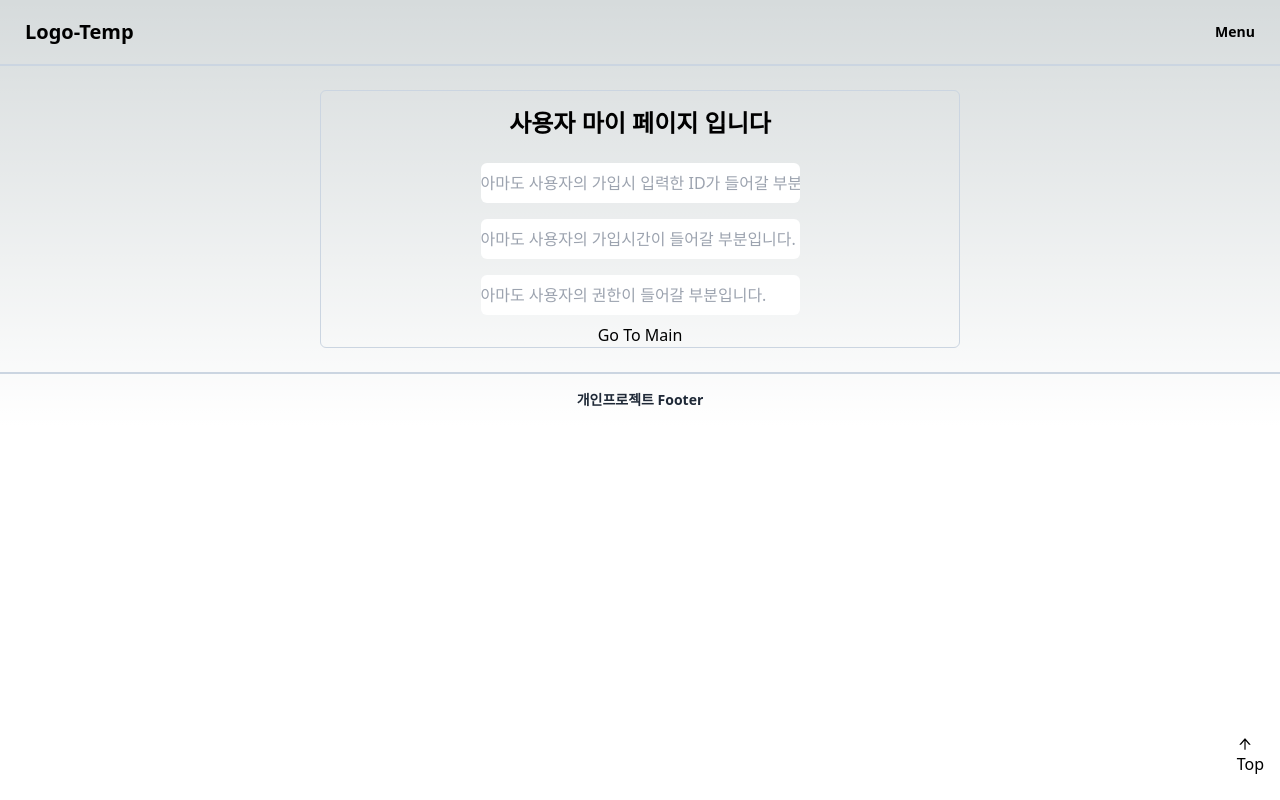
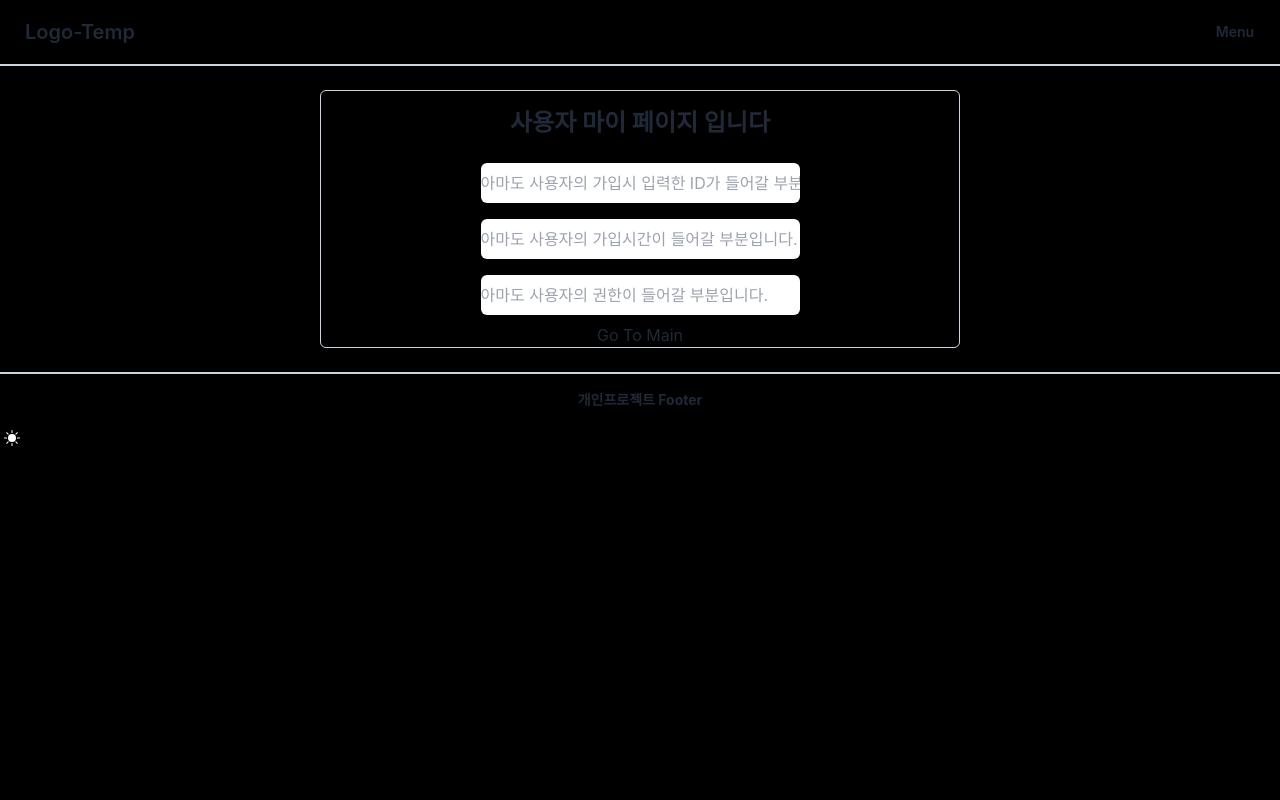
Before and after one commit to Runor0624/Real-Shop, a Next.js app: page /mypage/2 in a window 1280 px wide. Built offline with nearby package versions, Linux system fonts and the light colour scheme.

Commit message:
[Add] 다크모드 추가

```diff
--- a/app/globals.css
+++ b/app/globals.css
@@ -2,32 +2,31 @@
 @tailwind components;
 @tailwind utilities;
 
+
 :root {
-  --foreground-rgb: 0, 0, 0;
-  --background-start-rgb: 214, 219, 220;
-  --background-end-rgb: 255, 255, 255;
+  --darkcolor: #000000;
+  background-color: #000000;
 }
 
-@media (prefers-color-scheme: dark) {
-  :root {
-    --foreground-rgb: 255, 255, 255;
-    --background-start-rgb: 0, 0, 0;
-    --background-end-rgb: 0, 0, 0;
-  }
+:root.dark {
+  --darkcolor: #e0e0e0;
+  background-color: #e0e0e0;
 }
 
 body {
-  color: rgb(var(--foreground-rgb));
   background: linear-gradient(
       to bottom,
       transparent,
       rgb(var(--background-end-rgb))
     )
     rgb(var(--background-start-rgb));
+    max-width: 3840px;
+    min-height: 100vh;
+    margin: 0;
+    padding: 0;
+    font-family: -apple-system, BlinkMacSystemFont, 'Segoe UI', 'Roboto', 'Oxygen',
+    'Ubuntu', 'Cantarell', 'Fira Sans', 'Droid Sans', 'Helvetica Neue',
+    sans-serif;
+  -webkit-font-smoothing: antialiased;
+  -moz-osx-font-smoothing: grayscale;
 }
-
-@layer utilities {
-  .text-balance {
-    text-wrap: balance;
-  }
-}
--- a/app/layout.tsx
+++ b/app/layout.tsx
@@ -1,6 +1,8 @@
 import Nav from '@/components/Common/Nav'
 import Footers from '@/components/Common/Footer'
 import TopButton from '@/components/Common/TopButton'
+import DarkModeProviders from '@/components/Common/DarkMode/DarkModeProvider'
+import DarkMode from '@/components/Common/DarkMode/DarkMode'
 
 import { ToastContainer } from 'react-toastify'
 import 'react-toastify/dist/ReactToastify.css'
@@ -16,11 +18,14 @@ export default function RootLayout({
   return (
     <html lang='en'>
       <body>
-        <Nav />
-        <ToastContainer />
-        <ReactQuery>{children}</ReactQuery>
-        <Footers />
-        <TopButton />
+        <DarkModeProviders>
+          <Nav />
+          <ToastContainer />
+          <ReactQuery>{children}</ReactQuery>
+          <Footers />
+          <TopButton />
+          <DarkMode />
+        </DarkModeProviders>
       </body>
     </html>
   )
--- /dev/null
+++ b/components/Common/DarkMode/DarkMode.tsx
@@ -0,0 +1,34 @@
+'use client'
+
+import { BsFillSunFill, BsFillMoonFill } from 'react-icons/bs'
+import { useState, useEffect } from 'react'
+import { useTheme } from 'next-themes'
+
+export default function DarkMode() {
+  const [mounted, setMounted] = useState(false)
+  const { systemTheme, theme, setTheme } = useTheme()
+
+  useEffect(() => {
+    setMounted(true)
+  }, [])
+
+  if (!mounted) {
+    return null
+  }
+
+  const onClick = (mode: string) => () => {
+    setTheme(mode)
+  }
+
+  const currentTheme = theme === 'system' ? systemTheme : theme
+
+  return (
+    <div className='bg-darkModeBg cursor-pointer p-1 z-20'>
+      {currentTheme === 'dark' ? (
+        <BsFillMoonFill onClick={onClick('light')} />
+      ) : (
+        <BsFillSunFill onClick={onClick('dark')} className='text-white' />
+      )}
+    </div>
+  )
+}
--- /dev/null
+++ b/components/Common/DarkMode/DarkModeProvider.tsx
@@ -0,0 +1,9 @@
+'use client'
+
+import { ThemeProvider } from 'next-themes'
+
+const DarkModeProviders = ({ children }: { children: React.ReactNode }) => {
+  return <ThemeProvider attribute='class'>{children}</ThemeProvider>
+}
+
+export default DarkModeProviders
--- a/components/Common/TopButton.tsx
+++ b/components/Common/TopButton.tsx
@@ -1,14 +1,39 @@
 'use client'
 import { AiOutlineArrowUp } from 'react-icons/ai'
+import { useState, useEffect } from 'react'
 
 export default function TopButton() {
+  const [isShowBtn, setIsShowBtn] = useState(false)
+
+  const scrolTop = () => {
+    window.scroll({
+      top: 0,
+      behavior: 'smooth',
+    })
+  }
+
+  useEffect(() => {
+    const handleShowButton = () => {
+      if (window.scrollY > 200) {
+        setIsShowBtn(true)
+      } else {
+        setIsShowBtn(false)
+      }
+    }
+
+    window.addEventListener('scroll', handleShowButton)
+    return () => {
+      window.removeEventListener('scroll', handleShowButton)
+    }
+  }, [])
+
   return (
     <>
-      <section className='fixed right-4 bottom-6'>
-        <p>
-          <AiOutlineArrowUp /> Top
-        </p>
-      </section>
+      {isShowBtn && (
+        <section className='fixed right-4 bottom-6'>
+          <AiOutlineArrowUp onClick={scrolTop} />
+        </section>
+      )}
     </>
   )
 }
--- a/package.json
+++ b/package.json
@@ -12,6 +12,7 @@
     "@tanstack/react-query": "^5.18.1",
     "axios": "^1.6.7",
     "next": "14.1.0",
+    "next-themes": "^0.2.1",
     "react": "^18",
     "react-dom": "^18",
     "react-hook-form": "^7.50.1",
--- a/tailwind.config.ts
+++ b/tailwind.config.ts
@@ -1,20 +1,24 @@
-import type { Config } from "tailwindcss";
+import type { Config } from 'tailwindcss'
 
 const config: Config = {
+  darkMode: 'class',
   content: [
-    "./pages/**/*.{js,ts,jsx,tsx,mdx}",
-    "./components/**/*.{js,ts,jsx,tsx,mdx}",
-    "./app/**/*.{js,ts,jsx,tsx,mdx}",
+    './pages/**/*.{js,ts,jsx,tsx,mdx}',
+    './components/**/*.{js,ts,jsx,tsx,mdx}',
+    './app/**/*.{js,ts,jsx,tsx,mdx}',
   ],
   theme: {
     extend: {
+      colors: {
+        darkModeBg: 'var(--darkcolor)',
+      },
       backgroundImage: {
-        "gradient-radial": "radial-gradient(var(--tw-gradient-stops))",
-        "gradient-conic":
-          "conic-gradient(from 180deg at 50% 50%, var(--tw-gradient-stops))",
+        'gradient-radial': 'radial-gradient(var(--tw-gradient-stops))',
+        'gradient-conic':
+          'conic-gradient(from 180deg at 50% 50%, var(--tw-gradient-stops))',
       },
     },
   },
   plugins: [require('daisyui')],
-};
-export default config;
+}
+export default config
```
Also changed, not shown: 1 other file (tests, documents, lock files or other folders).
